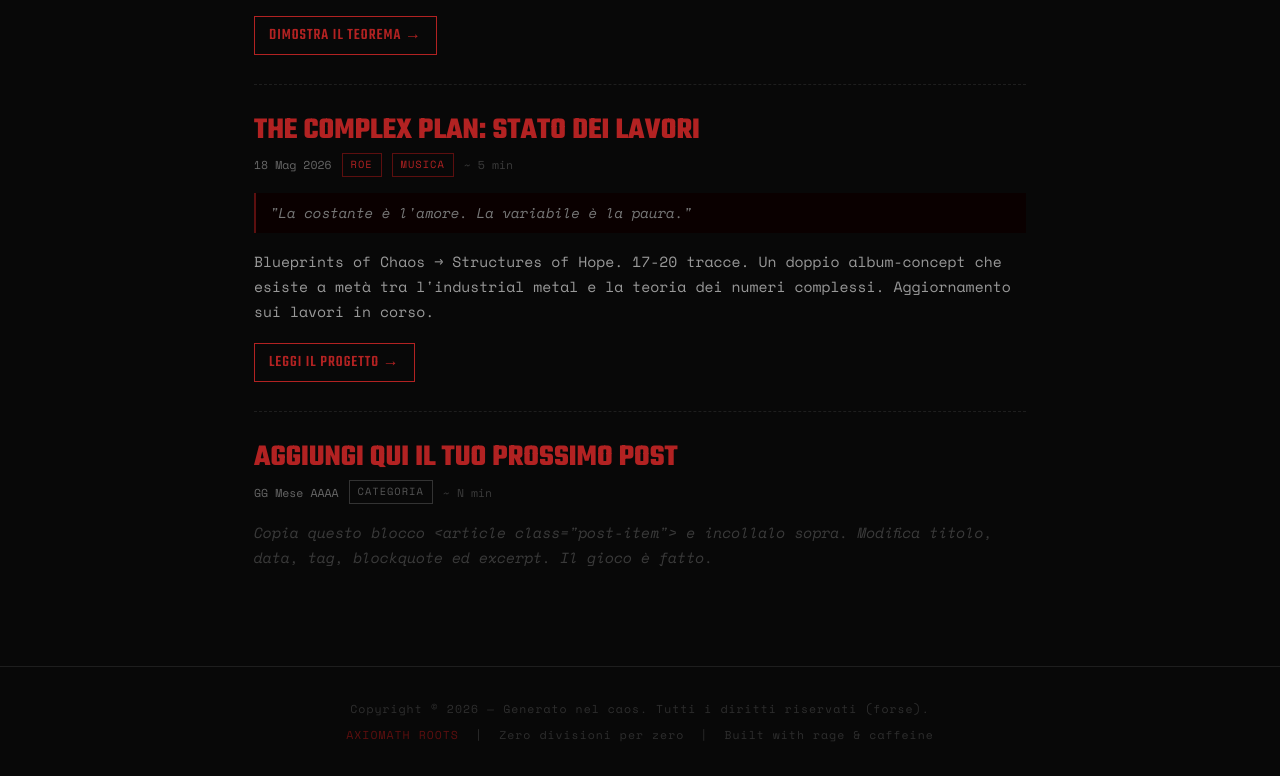
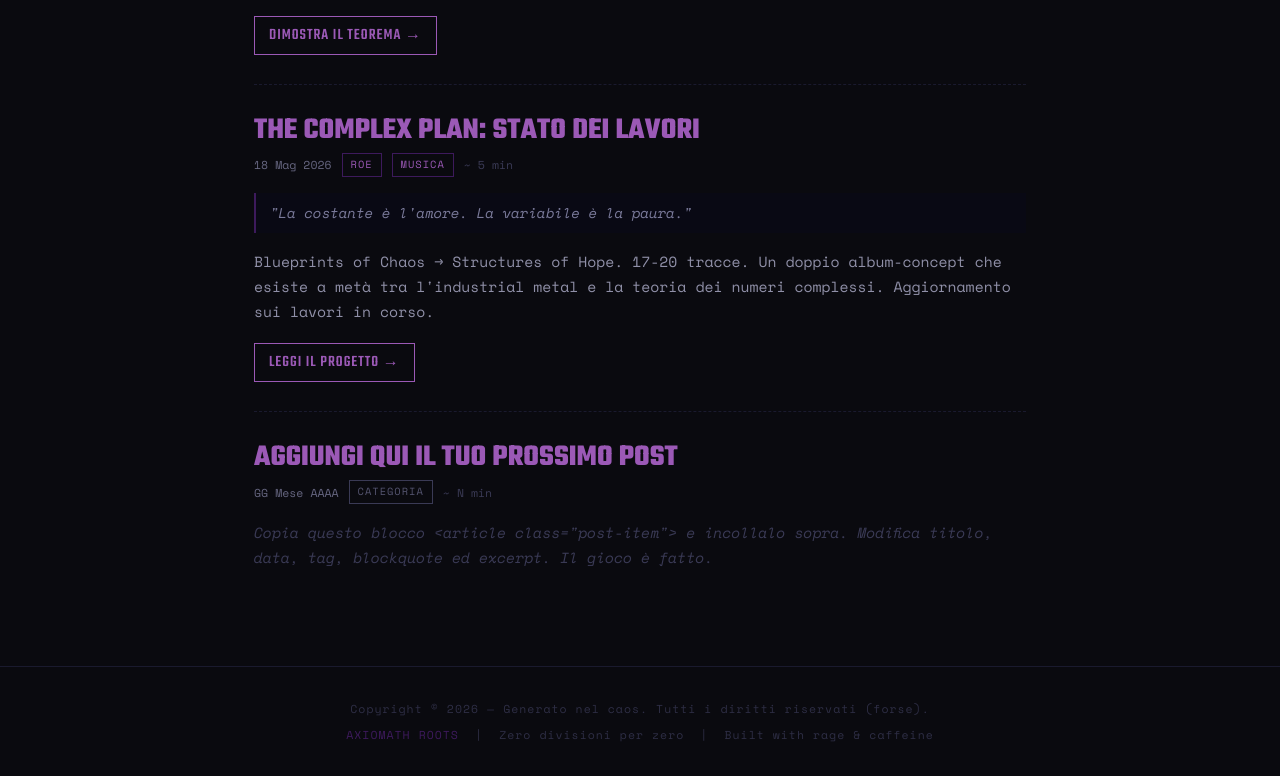
Before and after one commit to AnanassoMalvagio/axiomath-roots, a plain HTML site: page index.html in a window 1280 px wide. Shown: the part 1429-2205 px from the top of the page. Drawn offline with nearby package versions, Linux system fonts and the light colour scheme.

Commit message:
Add files via upload

```diff
--- a/index.html
+++ b/index.html
@@ -9,17 +9,17 @@
     <style>
         /* ─── VARIABILI ─────────────────────────────────────────────── */
         :root {
-            --bg:        #080808;
-            --bg-card:   #0d0101;
-            --bg-nav:    #0a0000;
-            --text:      #d8d4cc;
-            --muted:     #666;
-            --dim:       #333;
-            --red:       #b22222;
-            --red-hot:   #d93333;
-            --red-dim:   #5c0f0f;
-            --border:    #1e1e1e;
-            --border-red:#2a0808;
+            --bg:        #0a0a0f;
+            --bg-card:   #0f0f1a;
+            --bg-nav:    #08080f;
+            --text:      #e8e4f0;
+            --muted:     #666680;
+            --dim:       #3a3a55;
+            --red:       #9b59b6;
+            --red-hot:   #c039d4;
+            --red-dim:   #3d1a5c;
+            --border:    #1a1a2e;
+            --border-red:#2a1040;
         }
 
         /* ─── RESET & BASE ──────────────────────────────────────────── */
@@ -48,10 +48,10 @@
                     0deg,
                     transparent,
                     transparent 39px,
-                    #1a00001a 39px,
-                    #1a00001a 40px
+                    #1a0a2a1a 39px,
+                    #1a0a2a1a 40px
                 ),
-                linear-gradient(180deg, #140202 0%, var(--bg) 100%);
+                linear-gradient(180deg, #100818 0%, var(--bg) 100%);
             position: relative;
             overflow: hidden;
         }
@@ -61,7 +61,7 @@
             position: absolute;
             top: 0; left: 0; right: 0; bottom: 0;
             font-size: 5rem;
-            color: #b2222208;
+            color: #9b59b608;
             font-family: 'Teko', sans-serif;
             word-break: break-all;
             line-height: 1;
@@ -122,7 +122,7 @@
 
         nav a:hover, nav a.active {
             color: var(--red);
-            background: #110000;
+            background: #0e0820;
         }
 
         nav a.active {
@@ -236,18 +236,18 @@
 
         .tag.gray {
             border-color: var(--dim);
-            color: #555;
+            color: #555570;
         }
 
         .readtime {
             font-size: 0.72rem;
-            color: #3a3a3a;
+            color: #3a3a55;
         }
 
         /* ─── EXCERPT & BLOCKQUOTE ──────────────────────────────────── */
         .post-excerpt {
             font-size: 0.92rem;
-            color: #999;
+            color: #9090a8;
             margin-bottom: 1.2rem;
         }
 
@@ -255,10 +255,10 @@
             border-left: 2px solid var(--red-dim);
             padding: 8px 14px;
             margin: 1rem 0;
-            color: #777;
+            color: #7a7a9a;
             font-style: italic;
             font-size: 0.88rem;
-            background: #0a0000;
+            background: #090914;
         }
 
         .math-divider {
@@ -328,7 +328,7 @@
         footer {
             text-align: center;
             padding: 2rem;
-            color: #2e2e2e;
+            color: #2e2e45;
             font-size: 0.72rem;
             border-top: 1px solid var(--border);
             letter-spacing: 1px;
@@ -397,7 +397,7 @@
             top: 1.2rem; right: 1.5rem;
             background: none;
             border: none;
-            color: #444;
+            color: #44445a;
             font-size: 1.3rem;
             cursor: pointer;
             font-family: 'Space Mono', monospace;
@@ -417,7 +417,7 @@
         .admin-field select,
         .admin-field textarea {
             width: 100%;
-            background: #080000;
+            background: #07070f;
             border: 1px solid var(--border);
             color: var(--text);
             font-family: 'Space Mono', monospace;
@@ -431,7 +431,7 @@
         .admin-field select:focus,
         .admin-field textarea:focus { border-color: var(--red-dim); }
         .admin-field textarea { resize: vertical; min-height: 76px; }
-        .admin-field select option { background: #0a0000; }
+        .admin-field select option { background: #090914; }
         .admin-grid-2 { display: grid; grid-template-columns: 1fr 1fr; gap: 1rem; }
 
         #admin-status {
@@ -572,7 +572,7 @@
                         <span class="tag gray">Categoria</span>
                         <span class="readtime">~ N min</span>
                     </div>
-                    <p class="post-excerpt" style="color:#3a3a3a; font-style:italic;">
+                    <p class="post-excerpt" style="color:#3a3a55; font-style:italic;">
                         Copia questo blocco &lt;article class="post-item"&gt; e incollalo sopra.
                         Modifica titolo, data, tag, blockquote ed excerpt. Il gioco è fatto.
                     </p>
```
